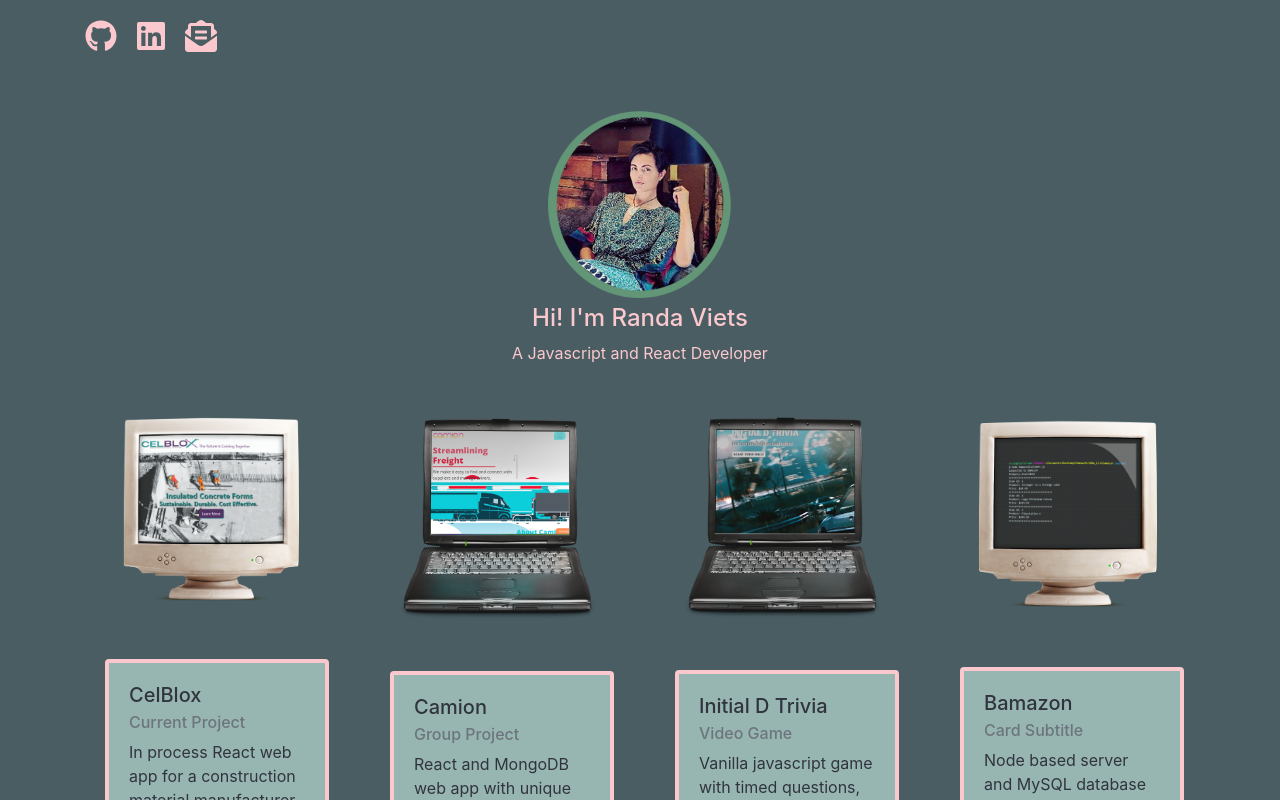
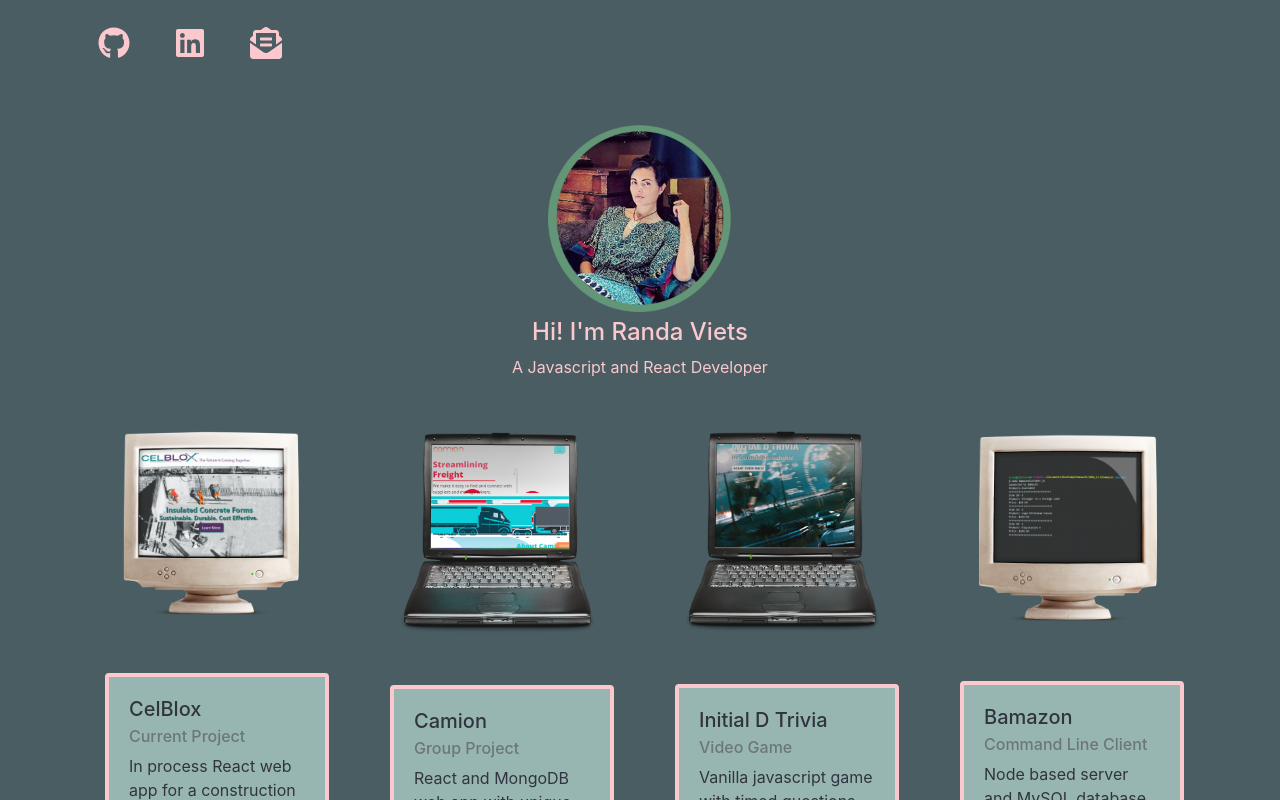
Before and after one commit to rcviets/react-portfolio, a React (Create React App) app: page / in a window 1280 px wide. Shown: the top 800 px of the page. Built offline with nearby package versions, Linux system fonts and the light colour scheme.

Commit message:
social media links

```diff
--- a/src/components/card/index.js
+++ b/src/components/card/index.js
@@ -21,8 +21,8 @@ const JobCards = () => {
                             <Card.Text className ="job-description">
                                 In process React web app for a construction material manufacturer website.
                             </Card.Text>
-                            <Card.Link href="#">Production Site</Card.Link>
-                            <Card.Link href="#">Code</Card.Link>
+                            <Card.Link href="https://upbeat-brown-2775c3.netlify.app/" target="_blank">Production Site</Card.Link>
+                            <Card.Link href="https://github.com/rcviets/celblox" target="_blank">Code</Card.Link>
                         </Card.Body>
                     </Card>
                 </Col>
@@ -59,7 +59,7 @@ const JobCards = () => {
                     <Card className="job-card" style={{ width: '14rem' }}>
                         <Card.Body>
                             <Card.Title className="job-title">Bamazon</Card.Title>
-                            <Card.Subtitle className="mb-2 text-muted">Card Subtitle</Card.Subtitle>
+                            <Card.Subtitle className="mb-2 text-muted">Command Line Client</Card.Subtitle>
                             <Card.Text className="job-description">
                                 Node based server and MySQL database that track store inventory and cost of purchases.
                             </Card.Text>
--- a/src/components/social/index.js
+++ b/src/components/social/index.js
@@ -1,5 +1,6 @@
 import React from "react";
 import { Container, Row, Col } from "react-bootstrap";
+import Button from "react-bootstrap/button";
 import { FontAwesomeIcon } from "@fortawesome/react-fontawesome";
 import { faLinkedin } from "@fortawesome/free-brands-svg-icons";
 import { faGithub } from "@fortawesome/free-brands-svg-icons";
@@ -11,9 +12,15 @@ const Socials = () => {
         <Container>
             <Row>
                 <Col md={12}>
-                    <FontAwesomeIcon className="social-icon" icon={faGithub} size={"2x"} color={"#FAC8CD"} />
-                    <FontAwesomeIcon className="social-icon" icon={faLinkedin} size={"2x"} color={"#FAC8CD"} />
-                    <FontAwesomeIcon className="social-icon" icon={faEnvelopeOpenText} size={"2x"} color={"#FAC8CD"} />
+                    <Button href="https://github.com/rcviets" target="_blank" variant="link">
+                        <FontAwesomeIcon className="social-icon" icon={faGithub} size={"2x"} color={"#FAC8CD"} />
+                    </Button>
+                    <Button href="https://www.linkedin.com/in/randaviets/" target="_blank" variant="link">
+                        <FontAwesomeIcon className="social-icon" icon={faLinkedin} size={"2x"} color={"#FAC8CD"} />
+                    </Button>
+                    <Button href="mailto:rcviets@gmail.com" variant="link">
+                        <FontAwesomeIcon className="social-icon" icon={faEnvelopeOpenText} size={"2x"} color={"#FAC8CD"} />
+                    </Button>
                 </Col>
             </Row>
         </Container>
```
